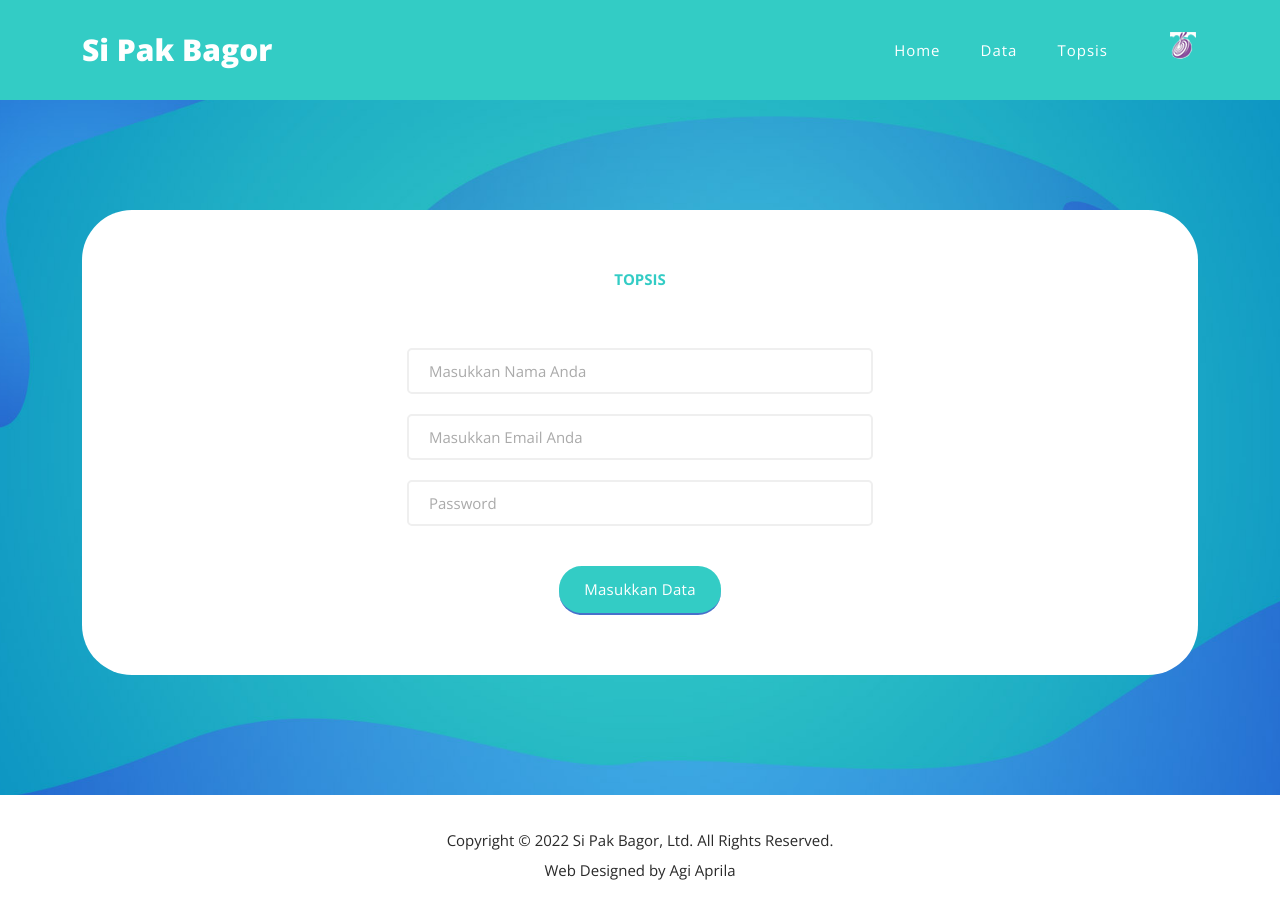
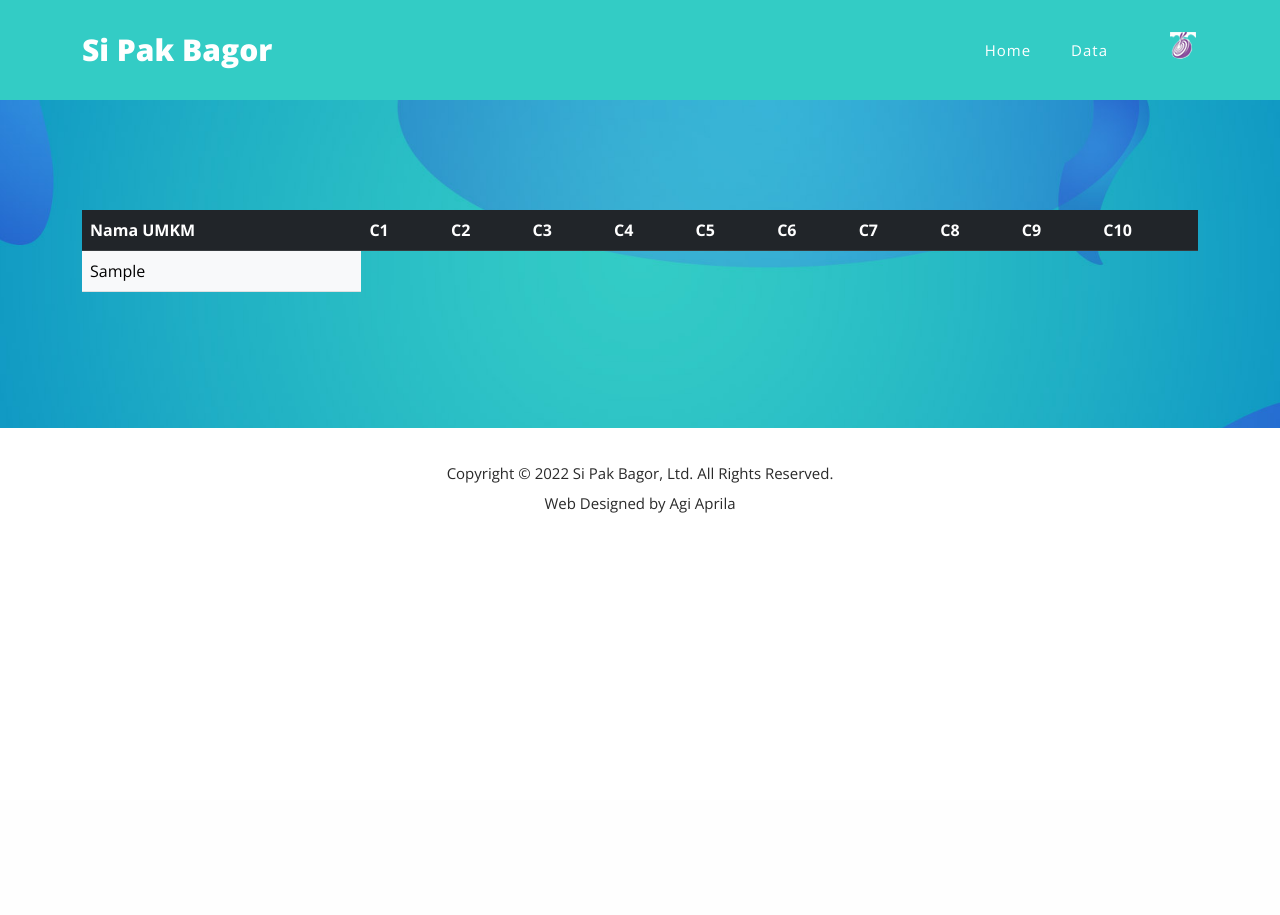
Before and after one commit to agiaprila/topsis-repo, a Flask app: template templates/topsis.html in a window 1280 px wide. After the commit the page ends 513 px from the top, so only its background shows below. Run offline with Flask 2, Linux system fonts and the light colour scheme; the template is opened without the code that fills it: most values are stand-ins (such as "Sample title", 1, 10 or a date in 2020); some libraries are stand-ins or nearby versions.

Commit message:
update feature topsis

```diff
--- a/main.py
+++ b/main.py
@@ -4,6 +4,7 @@ from flask import Flask, render_template, request, redirect, url_for, session, f
 from flask_sqlalchemy import SQLAlchemy
 from werkzeug.utils import redirect
 from flask_mysqldb import MySQL
+import topsispy as tp
 
 app = Flask(__name__)
 
@@ -25,21 +26,46 @@ def topsis():
     cur = mysql.connection.cursor()
     cur.execute("SELECT C1,C2,C3,C4,C5,C6,C7,C8,C9,C10 FROM bawang")
     data = cur.fetchall()
+    cur.execute("SELECT  Nama, C1,C2,C3,C4,C5,C6,C7,C8,C9,C10 FROM bawang")
+    data_all = cur.fetchall()
     cur.close()
     evaluation_matrix = [list(data) for data in data]
+    evaluation_matrix_2 = [list(data) for data in data_all]
+
     weights = [5,4,5,5,5,4,4,2,2,3]
-    criterias = [1,1,0,1,1,1,0,1,0,0]
-    decision = topsis(evaluation_matrix, weights, criterias)
-    print(decision)
-    return render_template('topsis.html')
+    criterias = [1,1,-1,1,1,1,-1,1,-1,-1]
+    print(tp.topsis(evaluation_matrix, weights, criterias))
+    result  = tp.topsis(evaluation_matrix, weights, criterias) [0]
+
+    rank = tp.topsis(evaluation_matrix, weights, criterias)[1]
+
+    rank_dict = {}
+    for i, r in enumerate(rank):
+        rank_dict[i] = r
+    print(rank_dict)
+
+    sorted_rank_dict = sorted(rank_dict.items(), key=lambda x:x[1], reverse=True)
+    sorted_rank_dict = dict(sorted_rank_dict)
+    sorted_my_rank_index = list(sorted_rank_dict.keys())
+
+    topsis_result = []
+    for i in sorted_my_rank_index:
+        topsis_result.append(evaluation_matrix_2[i])
+
+    print(topsis_result)
+    return render_template('topsis.html', result = result, topsis_result=topsis_result)
+
+
 
 @app.route('/data')
 def data():
     cur = mysql.connection.cursor()
     cur.execute("SELECT * FROM bawang")
     data = cur.fetchall()
+    cur.execute("SELECT Nama, C1,C2,C3,C4,C5,C6,C7,C8,C9,C10 FROM bawang")
+    data_without_id = cur.fetchall()
     cur.close()
-    return render_template('data.html', data=data)
+    return render_template('data.html', data=data, data_without_id=data_without_id)
 
 
 @app.route('/insert', methods = ['POST', 'GET'])
--- a/templates/layout.html
+++ b/templates/layout.html
@@ -54,7 +54,6 @@
                             <!-- <li class="scroll-to-section"><img src="{{ url_for('static', filename='assets/images/logo-icon.png') }}" alt="" /></li> -->
                             {%else %}
                             <li class="scroll-to-section"><a href="/data">Data</a></li>
-                            <li class="scroll-to-section"><a href="/topsis">Topsis</a></li>
                             <li class="scroll-to-section">
                                 <img src="{{ url_for('static', filename='assets/images/logo-icon.png') }}" alt="" />
                             </li>
--- a/templates/topsis.html
+++ b/templates/topsis.html
@@ -3,35 +3,31 @@
     <div class="container">
         <div class="row">
             <div class="col-lg-12 wow fadeInUp" data-wow-duration="0.5s" data-wow-delay="0.25s">
-                <form id="contact" action="/register" method="POST">
-                    <div class="row">
-                        <div class="col-lg-6 offset-lg-3">
-                            <div class="section-heading">
-                                <h6>TOPSIS</h6>
-                            </div>
-                        </div>
-                        <div class="col-lg-6 offset-lg-3">
-                            <fieldset>
-                                <input type="name" name="name" id="name" class="form-control" placeholder="Masukkan Nama Anda" autocomplete="on" required />
-                            </fieldset>
-                        </div>
-                        <div class="col-lg-6 offset-lg-3">
-                            <fieldset>
-                                <input type="email" name="email" id="email" class="form-control" placeholder="Masukkan Email Anda" autocomplete="on" required />
-                            </fieldset>
-                        </div>
-                        <div class="col-lg-6 offset-lg-3">
-                            <fieldset>
-                                <input type="password" name="password" id="password" class="form-control" placeholder="Password" autocomplete="on" required />
-                            </fieldset>
-                        </div>
-                        <div class="col-lg-12">
-                            <fieldset>
-                                <button type="submit" id="form-submit" class="main-button"><a href="/insert"></a> Masukkan Data</button>
-                            </fieldset>
-                        </div>
-                    </div>
-                </form>
+
+               <table class="table table-hover table-dark">
+                <tr>
+                    <th>Nama UMKM</th>
+                    <th>C1</th>
+                    <th>C2</th>
+                    <th>C3</th>
+                    <th>C4</th>
+                    <th>C5</th>
+                    <th>C6</th>
+                    <th>C7</th>
+                    <th>C8</th>
+                    <th>C9</th>
+                    <th>C10</th>
+                </tr>
+                {% for d in topsis_result %}
+                <tr class="table-light">
+                    {% for r in d %}
+                    <td>
+                        {{ r }}
+                    </td>
+                    {% endfor %}
+                </tr>
+                {% endfor %}
+            </table>
             </div>
         </div>
     </div>
--- a/uhuy.py
+++ /dev/null
@@ -1 +0,0 @@
-from topsis import top
```
Also changed, not shown: templates/data.html (+10 -7 lines).
